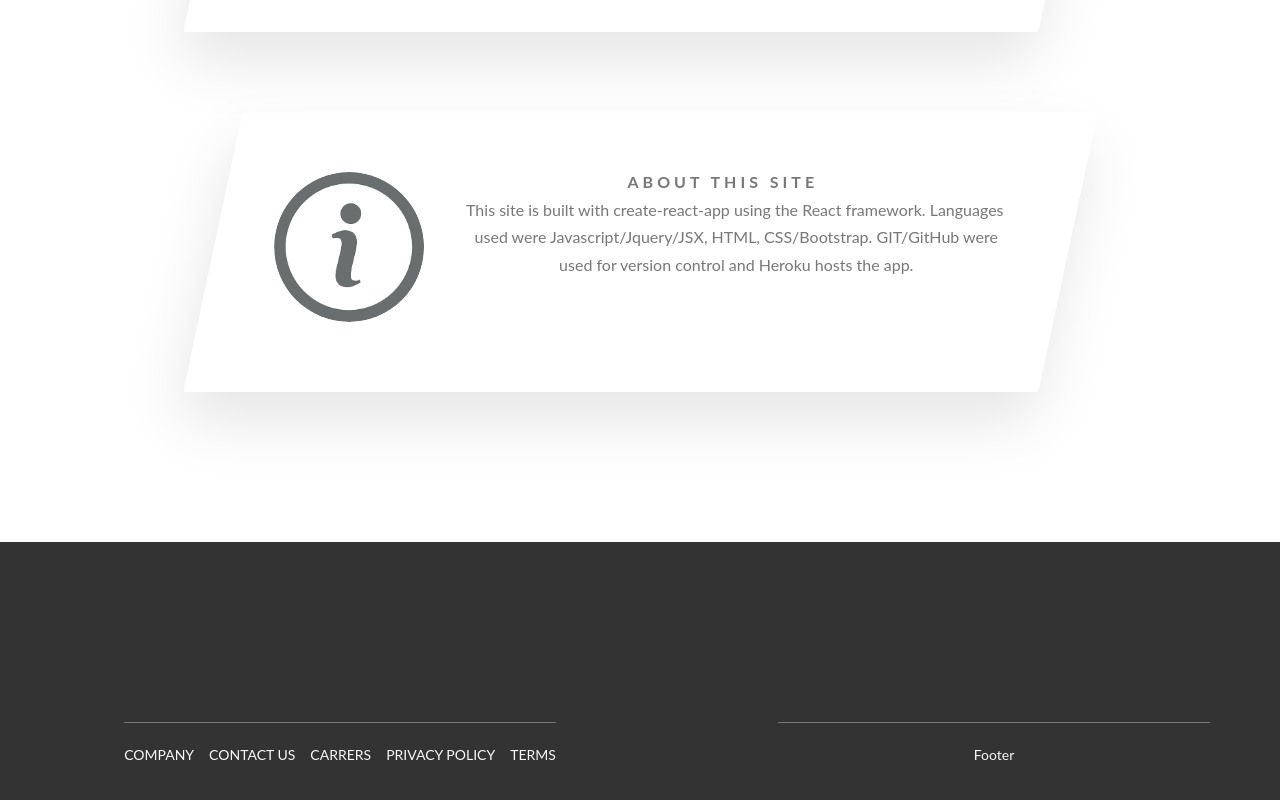
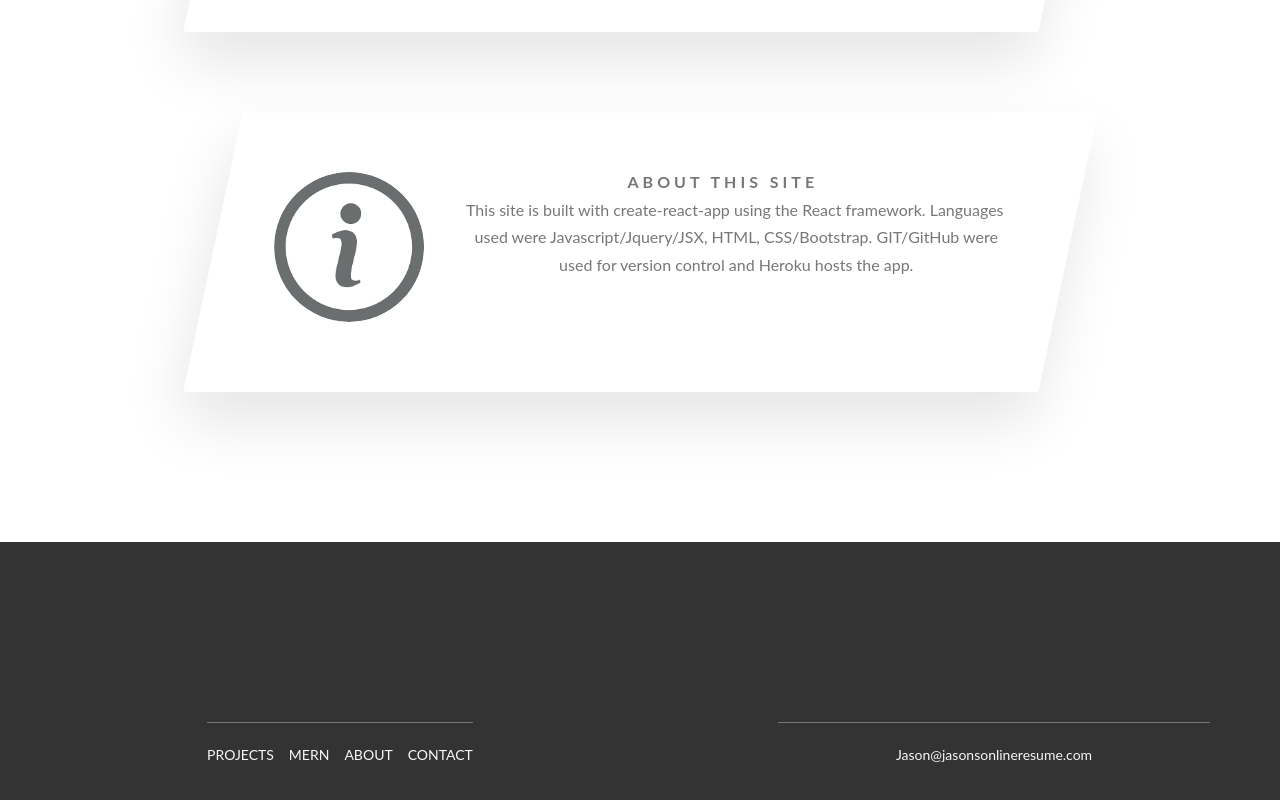
Before and after one commit to Jason30102212/my-portfolio-app, a React (Create React App) app: page / in a window 1280 px wide. Shown: the part 3755-4555 px from the top of the page. Built offline with nearby package versions, Linux system fonts and the light colour scheme; a web font is replaced by a local one.

Commit message:
Updated footer

```diff
--- a/src/Component/Layout/Footer/index.js
+++ b/src/Component/Layout/Footer/index.js
@@ -12,17 +12,16 @@ class Footer extends Component {
             <div class="col-1-of-2">
                 <div class="footer__navigation">
                     <ul class="footer__list">
-                        <li class="footer__item"><a href="#" class="footer__link">Company</a></li>
-                        <li class="footer__item"><a href="#" class="footer__link">Contact us</a></li>
-                        <li class="footer__item"><a href="#" class="footer__link">Carrers</a></li>
-                        <li class="footer__item"><a href="#" class="footer__link">Privacy policy</a></li>
-                        <li class="footer__item"><a href="#" class="footer__link">Terms</a></li>
+                        <li class="footer__item"><a href="#" class="footer__link">Projects</a></li>
+                        <li class="footer__item"><a href="#" class="footer__link">MERN</a></li>
+                        <li class="footer__item"><a href="#" class="footer__link">About</a></li>
+                        <li class="footer__item"><a href="#" class="footer__link">Contact</a></li>
                     </ul>
                 </div>
             </div>
             <div class="col-1-of-2">
                 <p class="footer__copyright">
-                    Footer
+                    Jason@jasonsonlineresume.com
                 </p>
             </div>
         </div>
```
